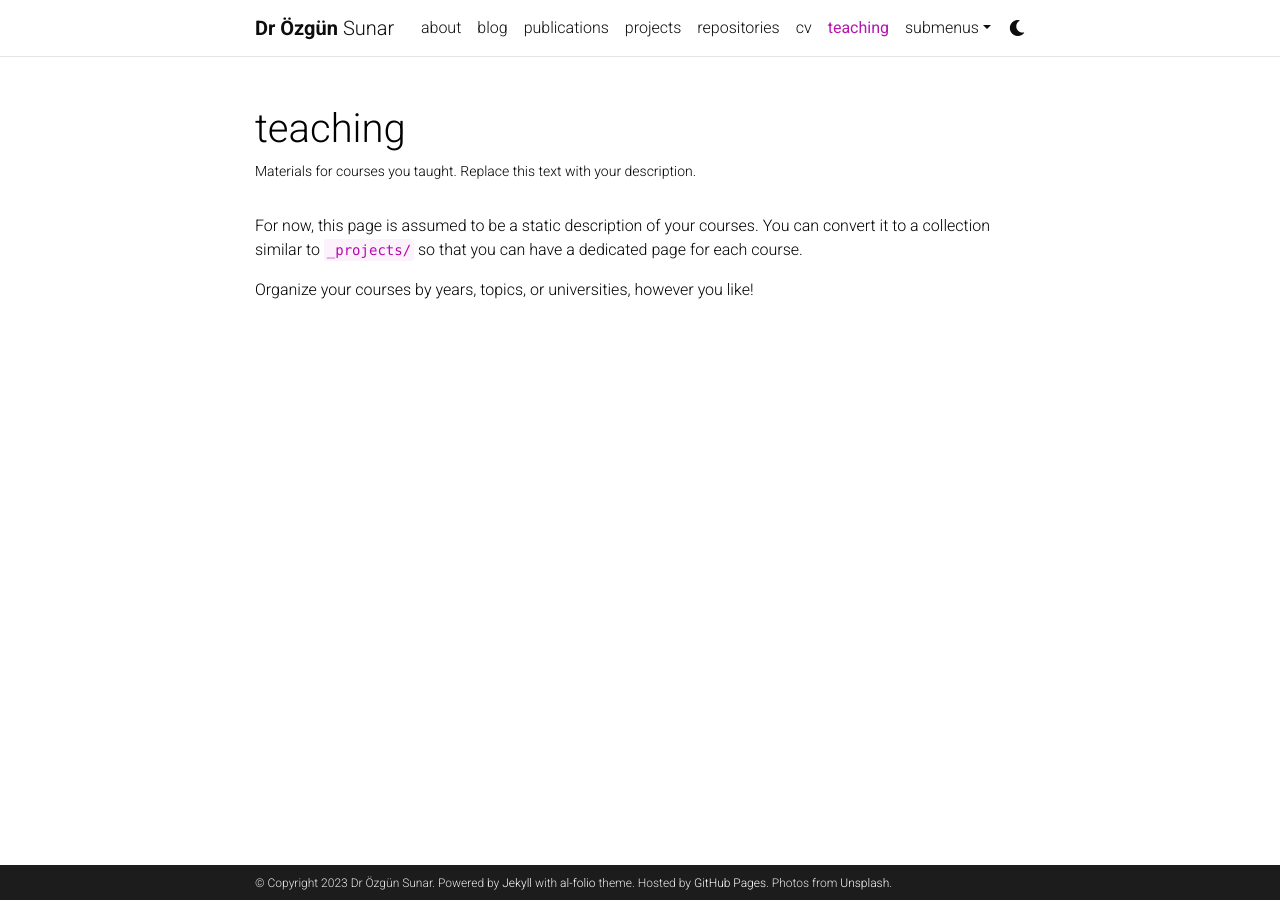
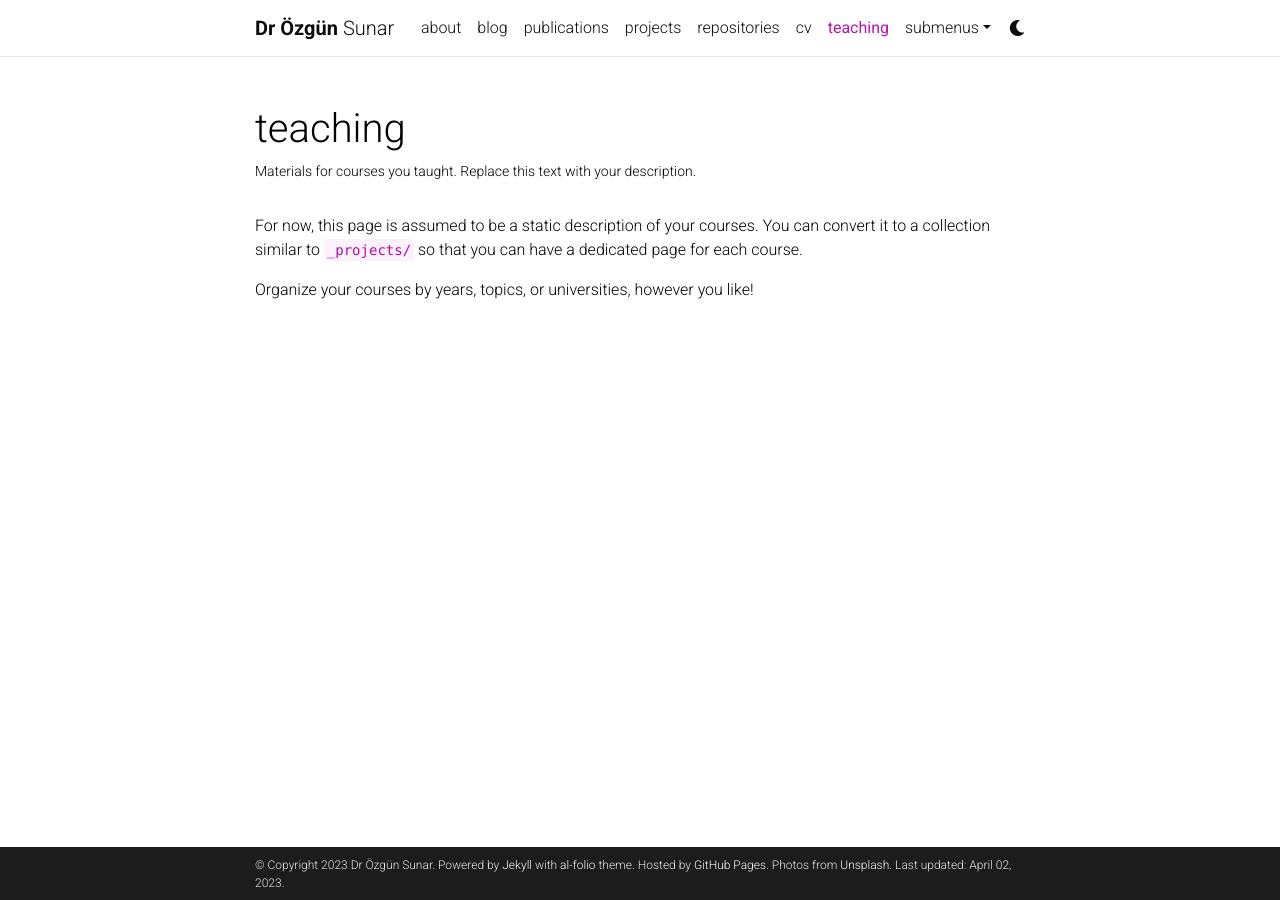
Before and after one commit to ozgunsunar/ozgunsunar.github.io, a Jekyll site: the page built from _pages/teaching.md, in a window 1280 px wide. Built offline with Jekyll 4.4.1, drawn with Linux system fonts in a browser that asks for light colours; full-size pictures stand in for the smaller copies a plugin makes; comment, search, counter and statistics services are not loaded; a style sheet for code colours, icons or effects is not loaded; some of the changed lines change nothing that is shown.

Commit message:
Update _config.yml

```diff
--- a/_config.yml
+++ b/_config.yml
@@ -13,14 +13,14 @@
   Powered by <a href="https://jekyllrb.com/" target="_blank">Jekyll</a> with <a href="https://github.com/alshedivat/al-folio">al-folio</a> theme.
   Hosted by <a href="https://pages.github.com/" target="_blank">GitHub Pages</a>.
   Photos from <a href="https://unsplash.com" target="_blank">Unsplash</a>.
-keywords: jekyll, jekyll-theme, academic-website, portfolio-website  # add your own keywords or leave empty
+keywords: ozgunsunar, eskisehir technical university, ,özgün sunar, dr özgün sunar  # add your own keywords or leave empty
 
 lang: en # the language of your site (for example: en, fr, cn, ru, etc.)
 icon: ⚛️  # the emoji used as the favicon (alternatively, provide image name in /assets/img/)
 
 url: https://ozgunsunar.github.io # the base hostname & protocol for your site
 baseurl:  # the subpath of your site, e.g. /blog/
-last_updated: false # set to true if you want to display last updated in the footer
+last_updated: true # set to true if you want to display last updated in the footer
 impressum_path:  # set to path to include impressum link in the footer, use the same path as permalink in a page, helps to conform with EU GDPR
 
 # -----------------------------------------------------------------------------
@@ -73,14 +73,14 @@
 
 github_username: # your GitHub user name
 gitlab_username: # your GitLab user name
-twitter_username: # your Twitter handle
+twitter_username: ozgunsunar
 mastodon_username: # your mastodon instance+username in the format instance.tld/@username
 linkedin_username: # your LinkedIn user name
 telegram_username: # your Telegram user name
-scholar_userid: # your Google Scholar ID
+scholar_userid: TELmBzYAAAAJ&hl
 semanticscholar_id: # your Semantic Scholar ID
 whatsapp_number: # your WhatsApp number (full phone number in international format. Omit any zeroes, brackets, or dashes when adding the phone number in international format.)
-orcid_id: # your ORCID ID
+orcid_id: 0000-0002-8830-7570
 medium_username: # your Medium username
 quora_username: # your Quora username
 publons_id: # your ID on Publons
@@ -104,7 +104,7 @@
 discord_id: # your discord id (18-digit unique numerical identifier)
 
 contact_note:  >
-  Basın Şehitleri Cad. No: 152. 0(222) 213 76 99 (ex:7699)
+  Basın Şehitleri Cad. No: 152. 0(222) 213 76 99 (ex:7699) <br>
   Eskisehir/TURKEY
 
 # -----------------------------------------------------------------------------
```
